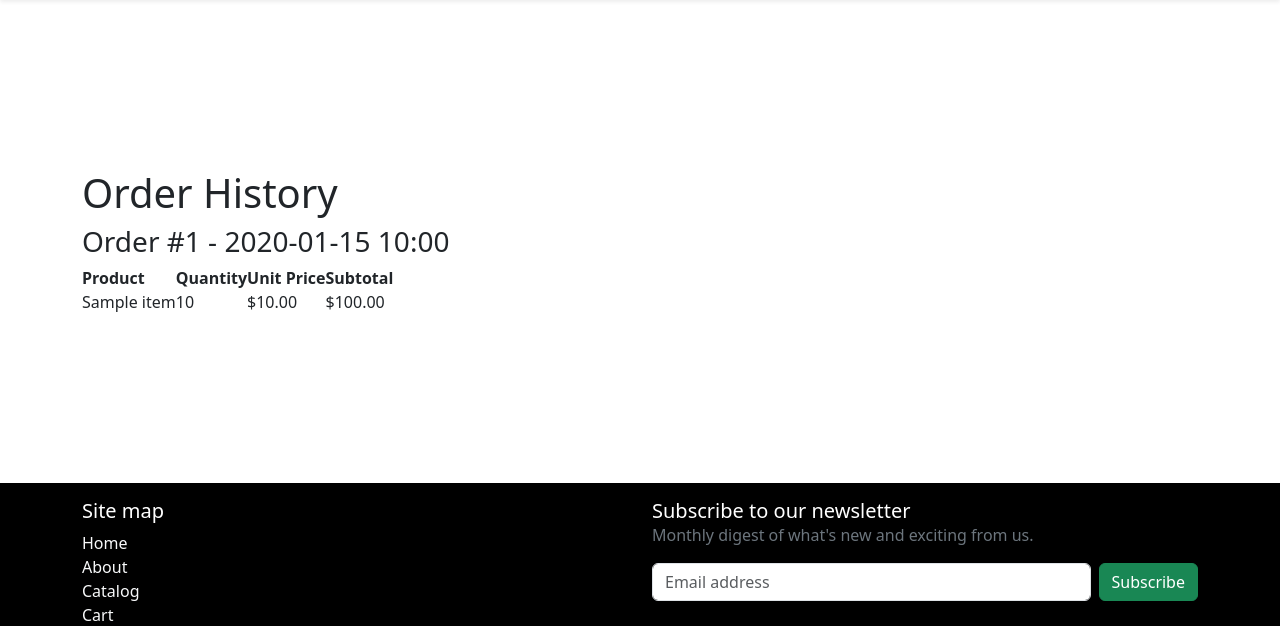
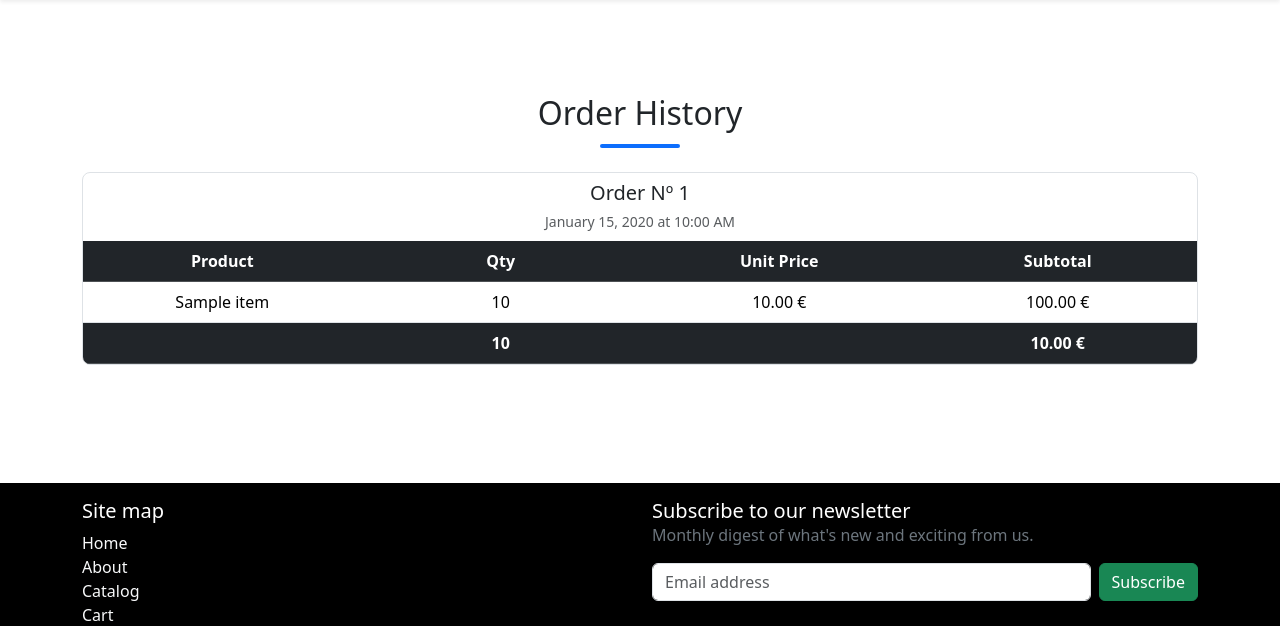
Before and after one commit to fchavonet/full_stack-flask_shop_template, a Python web app: template templates/shop/orders.html in a window 1280 px wide. Shown: the part 88-714 px from the top of the page. Run offline with Jinja, Linux system fonts and the light colour scheme; the template is opened without the code that fills it: most values are stand-ins (such as "Sample title", 1, 10 or a date in 2020).

Commit message:
feat: creating UI for the order history page.

```diff
--- a/app/models.py
+++ b/app/models.py
@@ -93,6 +93,10 @@
     # Relationship to the Product model.
     product = db.relationship("Product", foreign_keys=[product_id])
 
+    @property
+    def subtotal(self) -> float:
+        return self.quantity * self.product_price
+
 
 class CartItem(db.Model):
     """
--- a/templates/shop/orders.html
+++ b/templates/shop/orders.html
@@ -1,34 +1,57 @@
 {% extends "base.html" %}
 {% block content %}
-<h1>Order History</h1>
+<h2 class="section-title text-center mb-4">Order History</h2>
 
 {% for order in orders %}
-<div>
-    <h3>Order #{{ order.id }} - {{ order.created_at.strftime("%Y-%m-%d %H:%M") }}</h3>
-    <table>
-        <thead>
+<section class="mb-4 table-responsive table-rounded border">
+    <div class="py-2 text-center">
+        <h3 class="mb-1 h5">
+            Order Nº {{ order.id }}
+        </h3>
+
+        <time class="small text-muted" datetime="{{ order.created_at.isoformat() }}">
+            {{ order.created_at.strftime("%B %d, %Y at %I:%M %p") }}
+        </time>
+    </div>
+
+    <table table class="table table-hover align-middle text-center">
+        <!-- Header -->
+        <thead class="table-dark">
             <tr>
-                <th>Product</th>
-                <th>Quantity</th>
-                <th>Unit Price</th>
-                <th>Subtotal</th>
+                <th class="w-25" scope="col">Product</th>
+                <th class="w-25" scope="col">Qty</th>
+                <th class="w-25" scope="col">Unit Price</th>
+                <th class="w-25" cscope="col">Subtotal</th>
             </tr>
         </thead>
 
+        <!-- Body -->
         <tbody>
             {% for item in order.items %}
             <tr>
                 <td>{{ item.product_title }}</td>
                 <td>{{ item.quantity }}</td>
-                <td>${{ "%.2f"|format(item.product_price) }}</td>
-                <td>${{ "%.2f"|format(item.quantity * item.product_price) }}</td>
+                <td>{{ "%.2f"|format(item.product_price) }} €</td>
+                <td>{{ "%.2f"|format(item.quantity * item.product_price) }} €</td>
             </tr>
             {% endfor %}
         </tbody>
+
+        <!-- Footer -->
+        <tfoot class="table-dark">
+            <tr>
+                <td></td>
+                <td class="fw-bold">{{ order.items|sum(attribute="quantity") }}</td>
+                <td></td>
+                <td class="fw-bold">{{ "%.2f"|format(order.items|sum(attribute="subtotal")) }} €</td>
+            </tr>
+        </tfoot>
     </table>
-</div>
+</section>
 {% else %}
-<p>No orders found.</p>
+<section class="alert alert-warning mb-3" role="alert">
+    No orders found.
+</section>
 {% endfor %}
 
 {% endblock %}
```
